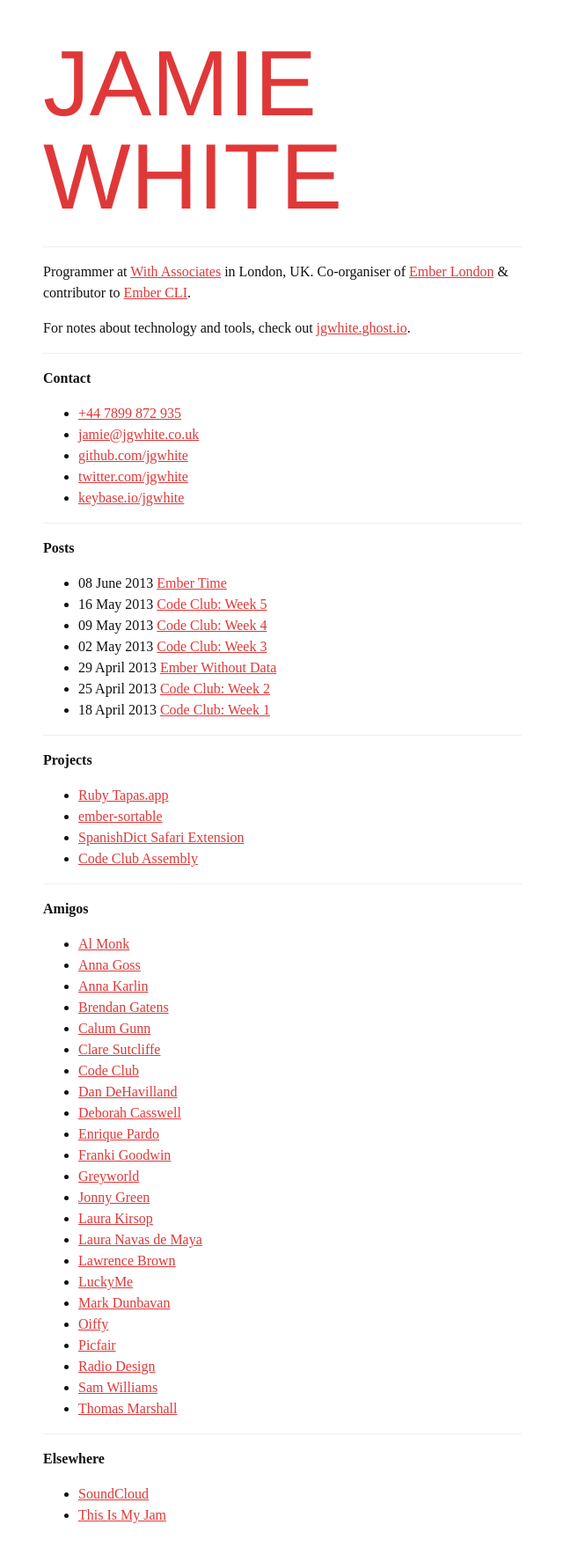
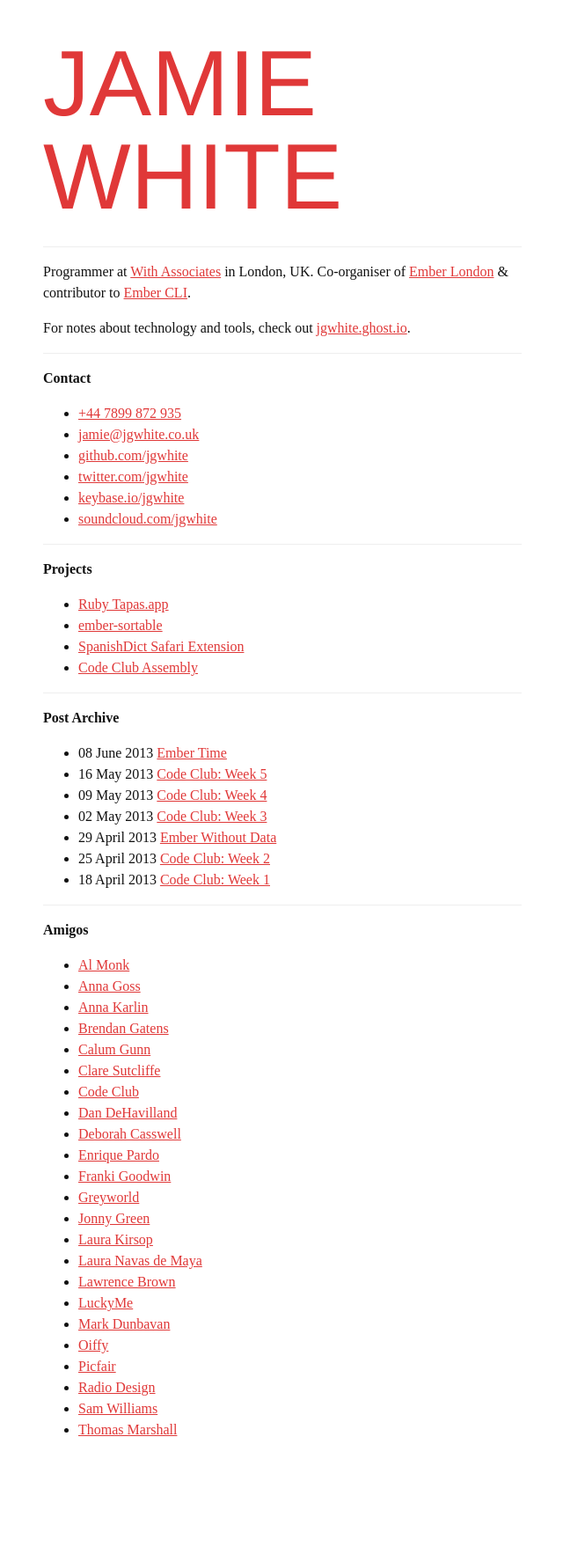
Before and after one commit to jgwhite/jgwhite.github.io, a Jekyll site: the page built from index.md, in a window 1280 px wide. Shown: the whole page at 88% size, without its empty margins (319-959 px from the left). Built offline with Jekyll 4.4.1, drawn with Linux system fonts in a browser that asks for light colours; some web fonts are replaced; after the commit the page ends 1669 px from its top, so only the background shows below that.

Commit message:
Re-arrange page

```diff
--- a/index.md
+++ b/index.md
@@ -22,14 +22,7 @@
 * [github.com/jgwhite](https://github.com/jgwhite)
 * [twitter.com/jgwhite](https://twitter.com/jgwhite)
 * [keybase.io/jgwhite](https://keybase.io/jgwhite)
-
----
-
-## Posts
-
-{% for post in site.posts %}
-* {{post.date | date_to_long_string}} [{{post.title}}]({{post.url}})
-{% endfor %}
+* [soundcloud.com/jgwhite](http://soundcloud.com/jgwhite)
 
 ---
 
@@ -39,6 +32,14 @@
 * [ember-sortable](https://github.com/jgwhite/ember-sortable)
 * [SpanishDict Safari Extension](/spanishdict/)
 * [Code Club Assembly](https://github.com/jgwhite/codeclub-assembly)
+
+---
+
+## Post Archive
+
+{% for post in site.posts %}
+* {{post.date | date_to_long_string}} [{{post.title}}]({{post.url}})
+{% endfor %}
 
 ---
 
@@ -67,10 +68,3 @@
 * [Radio Design](http://radiodesign.co.uk/)
 * [Sam Williams](http://sam-w.com/)
 * [Thomas Marshall](http://thomasmarshall.com/)
-
----
-
-## Elsewhere
-
-* [SoundCloud](http://soundcloud.com/jgwhite)
-* [This Is My Jam](http://thisismyjam.com/jgwhite)
```
